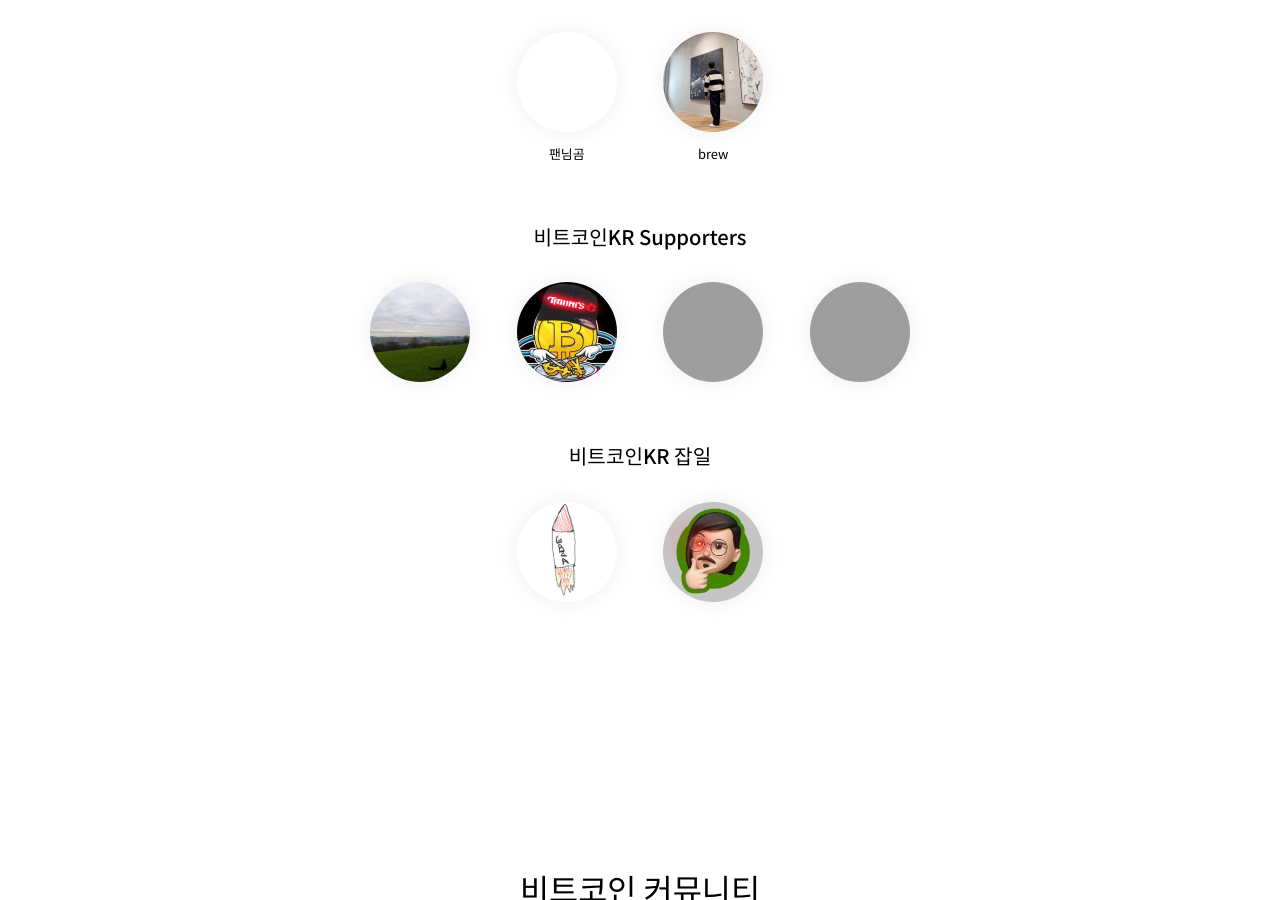
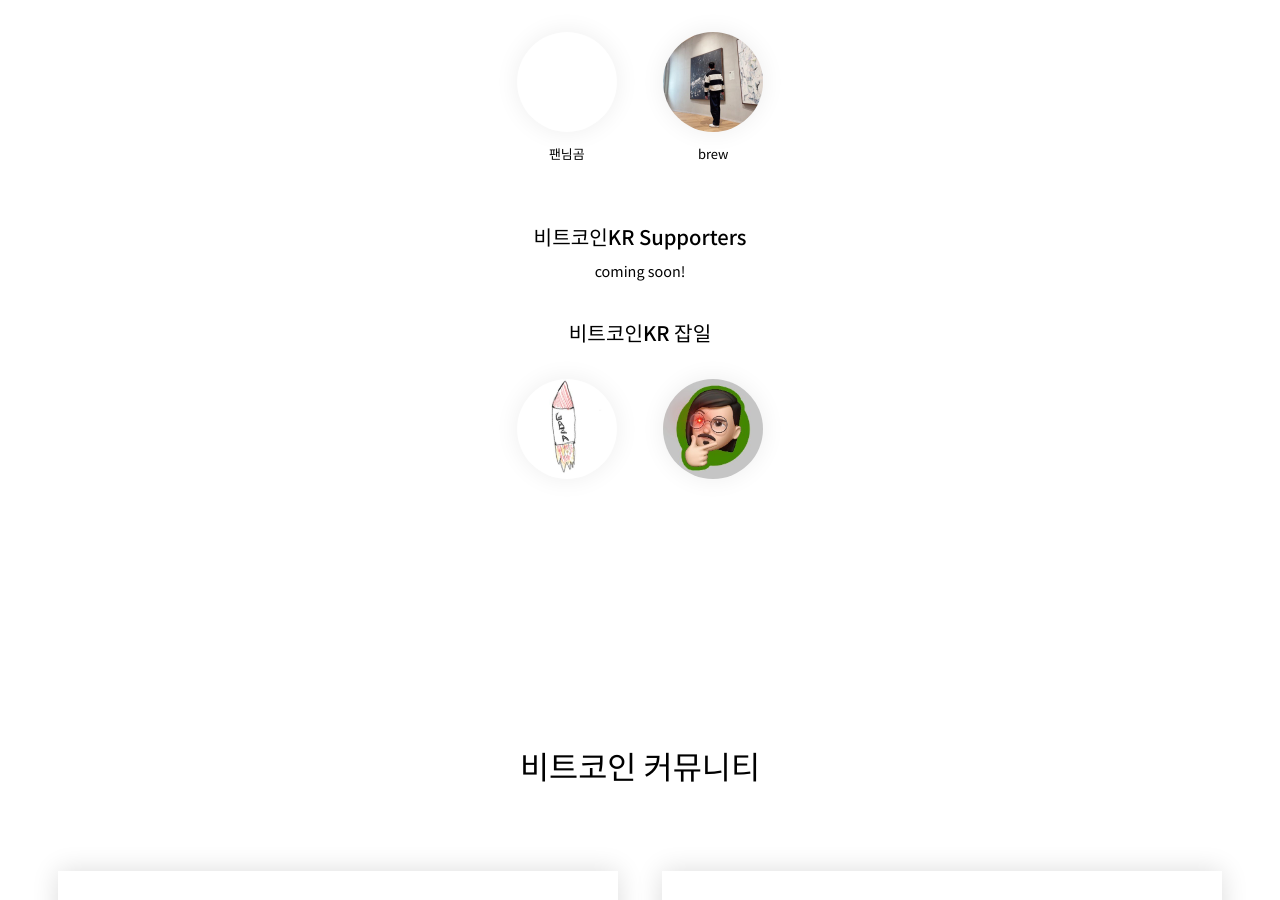
Before and after one commit to bitcoinkrorg/bitcoinkrorg.github.io, a Jekyll site: the page built from page_community.html, in a window 1280 px wide and 900 px high, scrolled down 1890 px. Built offline with Jekyll 4.4.1, drawn with Linux system fonts in a browser that asks for light colours.

Commit message:
edit: pause supporters

```diff
--- a/page_community.html
+++ b/page_community.html
@@ -74,13 +74,14 @@ permalink: /community/
 				</ul> -->
 
 				<h6>비트코인KR Supporters</h6>
-				<ul class="profile-list">
+				<p>coming soon!</p>
+				<!-- <ul class="profile-list">
 					<li><a href="https://twitter.com/seongjaejeong" style="background-image: url({{ site.url }}/asset/img/profile_supporters/mylifetime.jpg);" class="profile-photo"></a></li>
 					<li><a href="https://twitter.com/ruisen97" style="background-image: url({{ site.url }}/asset/img/profile_supporters/mrb.jpg);" class="profile-photo"></a></li>
 					<li><a href="https://twitter.com/idyoon77" style="background-image: url({{ site.url }}/asset/img/profile_supporters/readonly.jpg);" class="profile-photo"></a></li>
 					<li><a href="https://twitter.com/AmazingDrShin
 " style="background-image: url({{ site.url }}/asset/img/profile/drshin.jpg);" class="profile-photo"></a></li>
-				</ul>
+				</ul> -->
 
 				<h6>비트코인KR 잡일</h6>
 				<ul class="profile-list">
```
